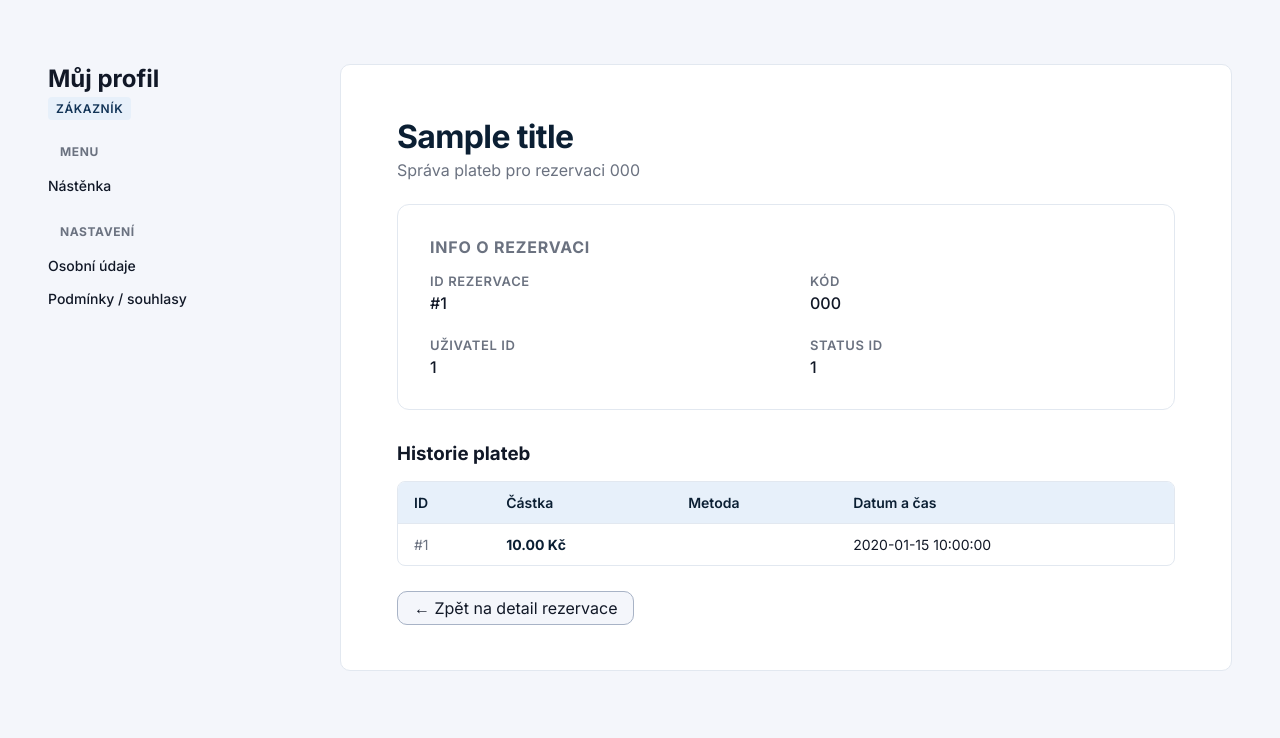
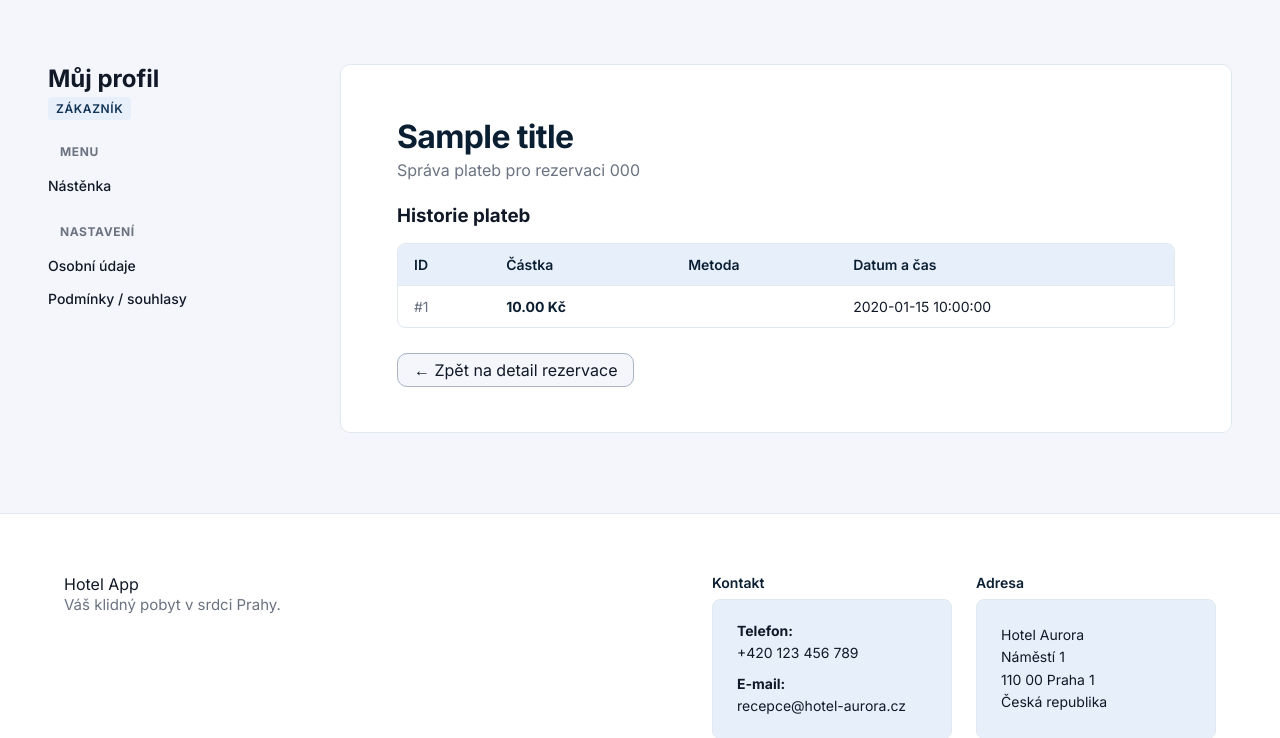
Before and after one commit to MarieHoravova/web-application-project, a FastAPI app: template templates/payments/payments_by_reservation.html in a window 1280 px wide. Shown: the part 67-805 px from the top of the page. Run offline with FastAPI, Linux system fonts and the light colour scheme; the template is opened without the code that fills it: most values are stand-ins (such as "Sample title", 1, 10 or a date in 2020); some web fonts are replaced.

Commit message:
Remove detail from p

```diff
--- a/pages/RoomPage.py
+++ b/pages/RoomPage.py
@@ -80,7 +80,6 @@ async def rooms_list(
             "rooms": rooms,
             "room_types": room_types,
             "statuses": statuses,
-            # Předáváme zpátky do šablony, aby select zůstal vybraný
             "filter_status_id": filter_status_id,
             "filter_room_type_id": filter_room_type_id,
             "current_user": current_user,
--- a/templates/payments/payments_by_reservation.html
+++ b/templates/payments/payments_by_reservation.html
@@ -7,31 +7,6 @@
     <h1 style="margin: 0 0 4px 0;">{{ title }}</h1>
     <p style="color: var(--color-text-muted); margin: 0;">Správa plateb pro rezervaci {{ reservation.code }}</p>
   </div>
-
-  <div class="detail-card" style="margin-bottom: 32px;">
-    <h3 style="margin-top: 0; margin-bottom: 16px; font-size: 16px; color: var(--color-text-muted); text-transform: uppercase; letter-spacing: 0.05em;">Info o rezervaci</h3>
-    <div class="detail-grid">
-        <div class="detail-item">
-            <span class="detail-label">ID Rezervace</span>
-            <span class="detail-value">#{{ reservation.id }}</span>
-        </div>
-        <div class="detail-item">
-            <span class="detail-label">Kód</span>
-            <span class="detail-value">{{ reservation.code }}</span>
-        </div>
-        <div class="detail-item">
-            <span class="detail-label">Uživatel ID</span>
-            <span class="detail-value">
-                <a href="{{ url_for('user_detail', user_id=reservation.user_id) }}" class="table-id-link">{{ reservation.user_id }}</a>
-            </span>
-        </div>
-        <div class="detail-item">
-            <span class="detail-label">Status ID</span>
-            <span class="detail-value">{{ reservation.status_id }}</span>
-        </div>
-    </div>
-  </div>
-
   {% if is_admin_or_receptionist %}
     <div class="detail-card" style="margin-bottom: 32px; background-color: var(--color-bg-main); border: 1px dashed var(--color-border-subtle);">
         <h3 style="margin-top: 0; margin-bottom: 16px; font-size: 18px;">Přidat novou platbu</h3>
```
